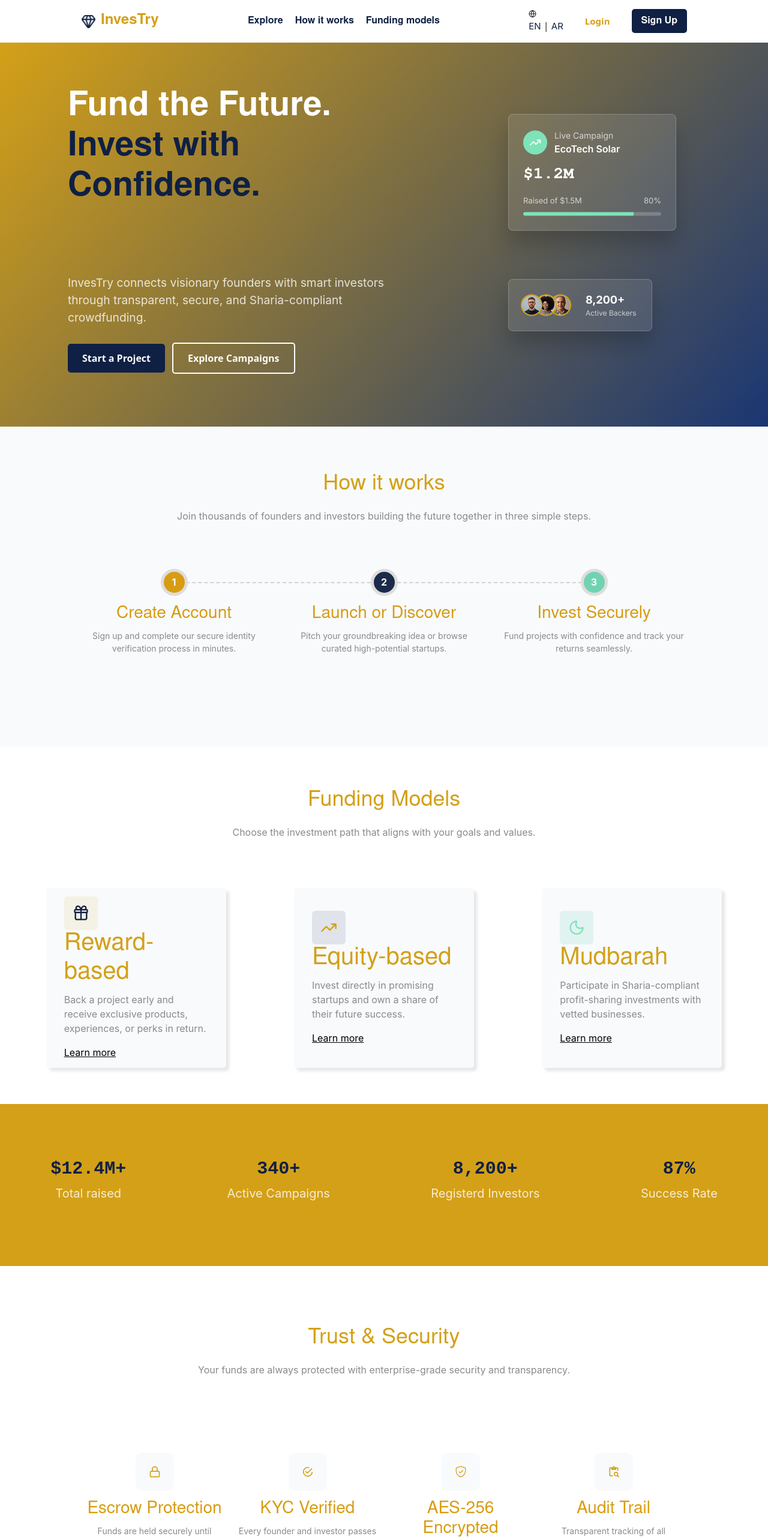
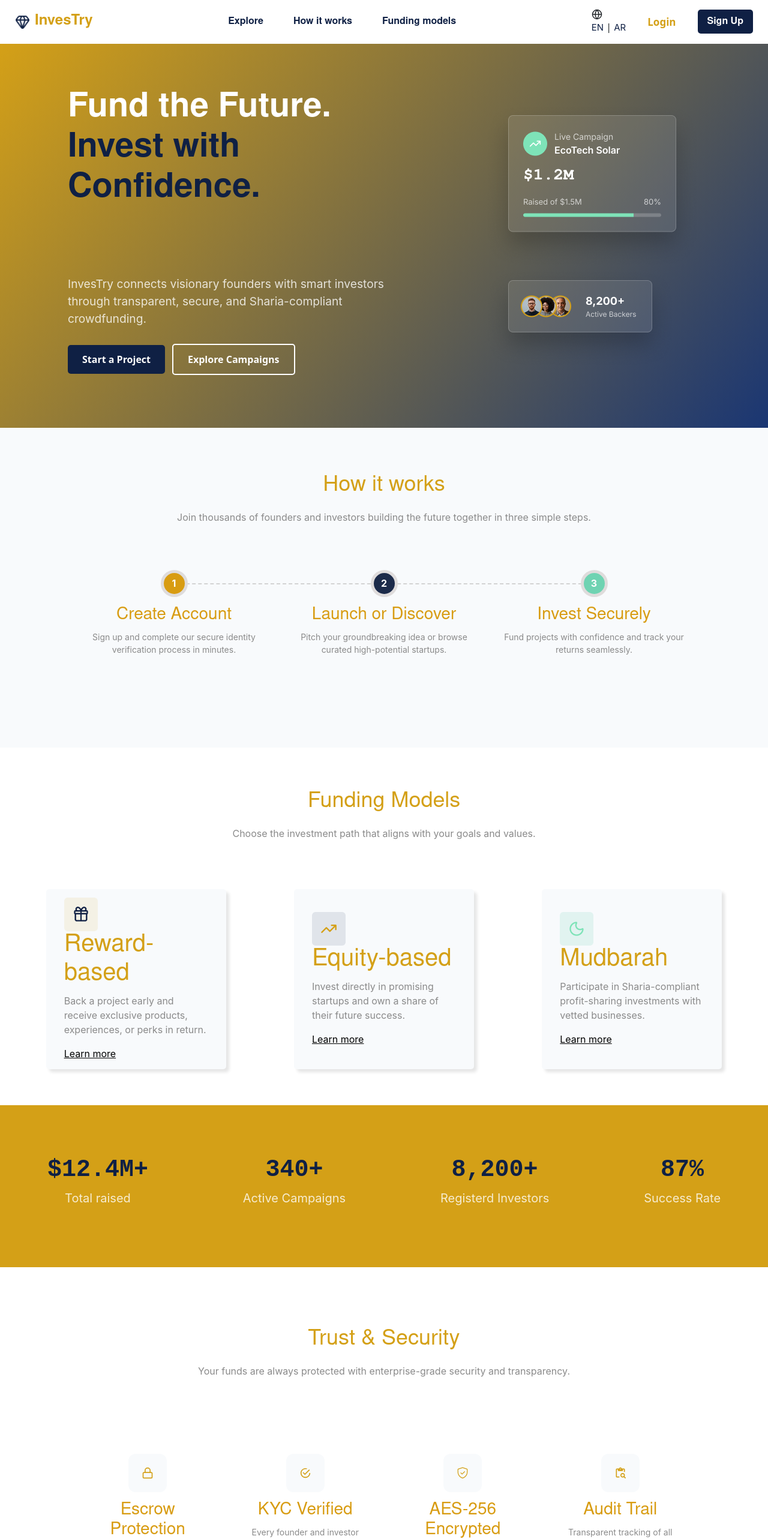
Before and after one commit to Hesham-abdooo/Investry-Project, a React (Vite) app: page / in a window 1280 px wide. Shown: the top 2565 px of the page at 60% size. Built offline with nearby package versions, Linux system fonts and the light colour scheme.

Commit message:
fixed navbar

```diff
--- a/index.html
+++ b/index.html
@@ -2,7 +2,7 @@
 <html lang="en">
   <head>
     <meta charset="UTF-8" />
-    <link rel="icon" type="image/svg+xml" href="/vite.svg" />
+    <link rel="icon" type="image/svg+xml" href="src/assets/SVG.png" />
     <meta name="viewport" content="width=device-width, initial-scale=1.0" />
     <title>investry</title>
   </head>
--- a/src/Components/LandingPage/HowItWorks/HIW.css
+++ b/src/Components/LandingPage/HowItWorks/HIW.css
@@ -38,6 +38,10 @@
     font-weight: bold;
     cursor: pointer;
 
+}
+.start_btn:hover{
+   background-color: #D4A017;
+    transition: 0.3s;
 }
 .explore_btn{
    margin: 12px;
@@ -227,7 +231,7 @@ font-family: "Inter", sans-serif;
   color: #0F2044 ;
   font-weight: bold;
   font-family:monospace;
-  font-size: 30px;
+  font-size: 40px;
 }
 .view p{
   color: #FFFFFFCC;
@@ -262,7 +266,7 @@ font-family: "Inter", sans-serif;
   display:flex;
   justify-content:space-between;
   position:relative;
-  gap: 20px;
+  gap: 50px;
 }
 
 .ts{
--- a/src/Components/LandingPage/NavBar/NavBar.jsx
+++ b/src/Components/LandingPage/NavBar/NavBar.jsx
@@ -26,7 +26,7 @@ function NavBar() {
         <span><a href="/en"> EN </a></span>
         <span> | </span>
         <span><a href="/ar"> AR </a></span>
-      </div>
+      </div >
         <button className='login-btn'>Login</button>
         <button className='signup-btn'>Sign Up</button>
       </div>
--- a/src/Components/LandingPage/NavBar/Navbar.css
+++ b/src/Components/LandingPage/NavBar/Navbar.css
@@ -2,8 +2,8 @@
     display: flex;
     justify-content: space-between;
     align-items: center;
-    padding-left: 120px;
-    padding-right: 120px;
+    padding-left: 10px;
+    padding-right: 10px;
     margin: 15px;
     background-color: #ffffff;
     width:auto;
@@ -30,7 +30,7 @@
     display: flex;
     align-items: center;
     font-weight: bold;
-    gap: 20px;
+    gap: 50px;
     font-family: "Nimbus Sans", sans-serif;
     list-style: none;
 }
@@ -49,7 +49,7 @@
     padding: 8px 16px;
     color: #D4A017;
     font-weight: bold;
-    font-size: 15px;
+    font-size: 17px;
     background-color: #ffffff;
     border: none;
     cursor: pointer;
@@ -75,9 +75,9 @@
     transition: 0.3s;
 }
 .lang svg{
-    height: 16px;
-    width: 16px;
-    padding-right: 3px;
+    height: 18px;
+    width: 18px;
+    padding-right: 0px;
 }
 
 .lang span a{
```
